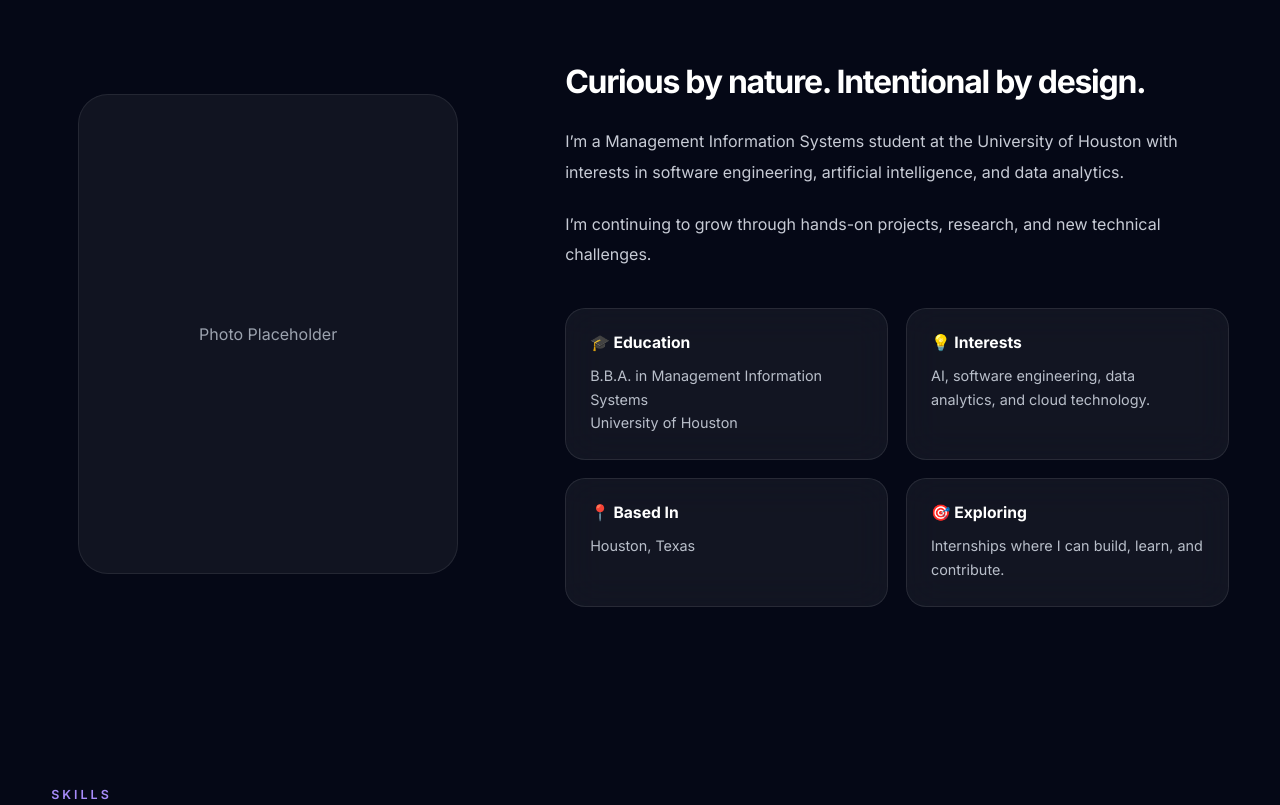
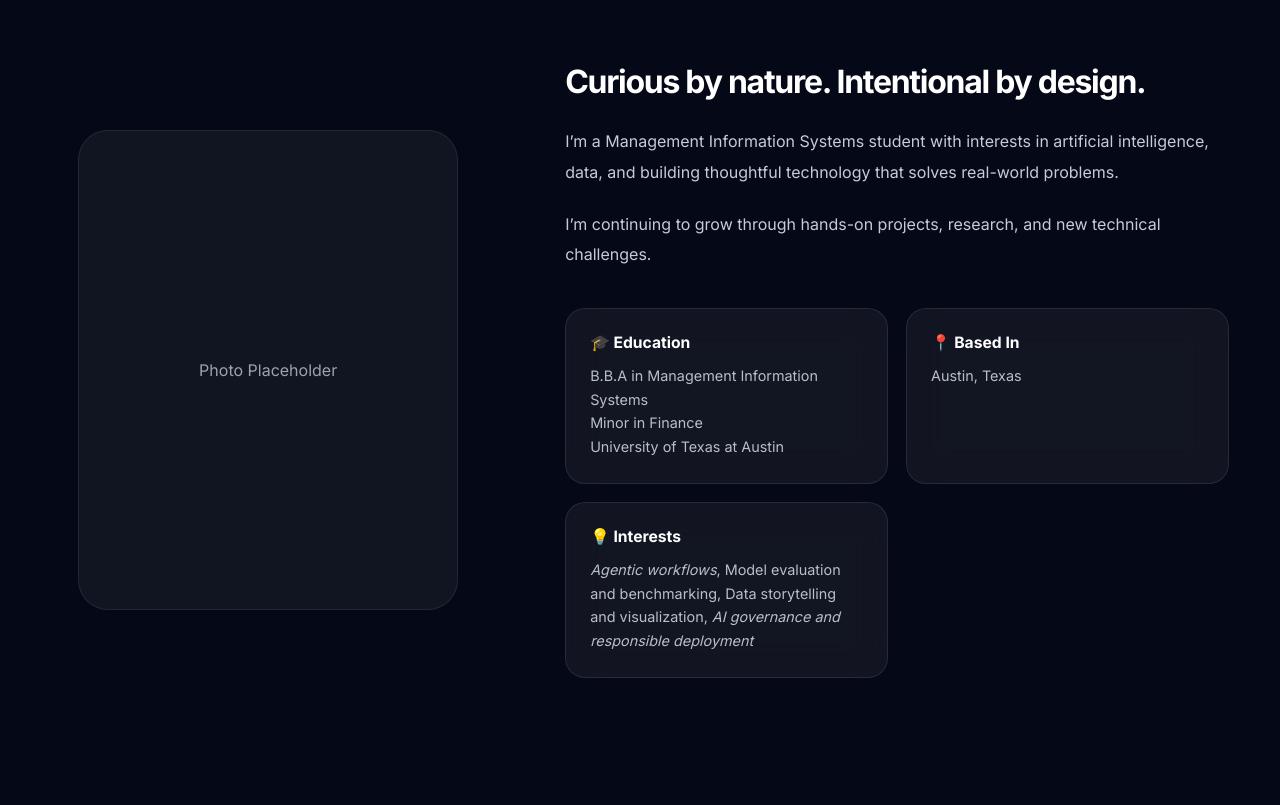
Before and after one commit to tishachhatbar/tishachhatbar.github.io, a plain HTML site: page index.html in a window 1280 px wide. Shown: the part 1162-1967 px from the top of the page. Drawn offline with Linux system fonts and the light colour scheme.

Commit message:
Revise About section in index.html
Updated the About section with new content and structure, including education and interests.

```diff
--- a/index.html
+++ b/index.html
@@ -89,9 +89,11 @@
     <div class="about-grid">
 
         <div class="about-left">
+
             <div class="about-photo">
                 Photo Placeholder
             </div>
+
         </div>
 
         <div class="about-right">
@@ -101,9 +103,9 @@
             </h3>
 
             <p>
-                        I’m a Management Information Systems student at the
-                        University of Houston with interests in software
-                        engineering, artificial intelligence, and data analytics.
+                I’m a Management Information Systems student with interests
+                in artificial intelligence, data, and building thoughtful
+                technology that solves real-world problems.
             </p>
 
             <p>
@@ -114,33 +116,40 @@
             <div class="about-info">
 
                 <div class="info-card">
+
                     <h4>🎓 Education</h4>
+
                     <p>
-                                B.B.A. in Management Information Systems
+                        B.B.A in Management Information Systems
                         <br>
-                                University of Houston
+                        Minor in Finance
+                        <br>
+                        University of Texas at Austin
                     </p>
+
                 </div>
 
                 <div class="info-card">
-                            <h4>💡 Interests</h4>
+
+                    <h4>📍 Based In</h4>
+
                     <p>
-                                AI, software engineering, data analytics,
-                                and cloud technology.
+                        Austin, Texas
                     </p>
+
                 </div>
 
                 <div class="info-card">
-                            <h4>📍 Based In</h4>
-                            <p>Houston, Texas</p>
-                        </div>
 
-                        <div class="info-card">
-                            <h4>🎯 Exploring</h4>
+                    <h4>💡 Interests</h4>
+
                     <p>
-                                Internships where I can build, learn,
-                                and contribute.
+                        <em>Agentic workflows</em>,
+                        Model evaluation and benchmarking,
+                        Data storytelling and visualization,
+                        <em>AI governance and responsible deployment</em>
                     </p>
+
                 </div>
 
             </div>
@@ -371,7 +380,7 @@
                         </p>
 
                         <h3>
-                            Data Intern &amp; Claude Ambassador
+                            AI Data Intern &amp; Claude Ambassador
                         </h3>
 
                         <p class="timeline-company">
```
Lines whose indentation alone changed are shown as unchanged.
